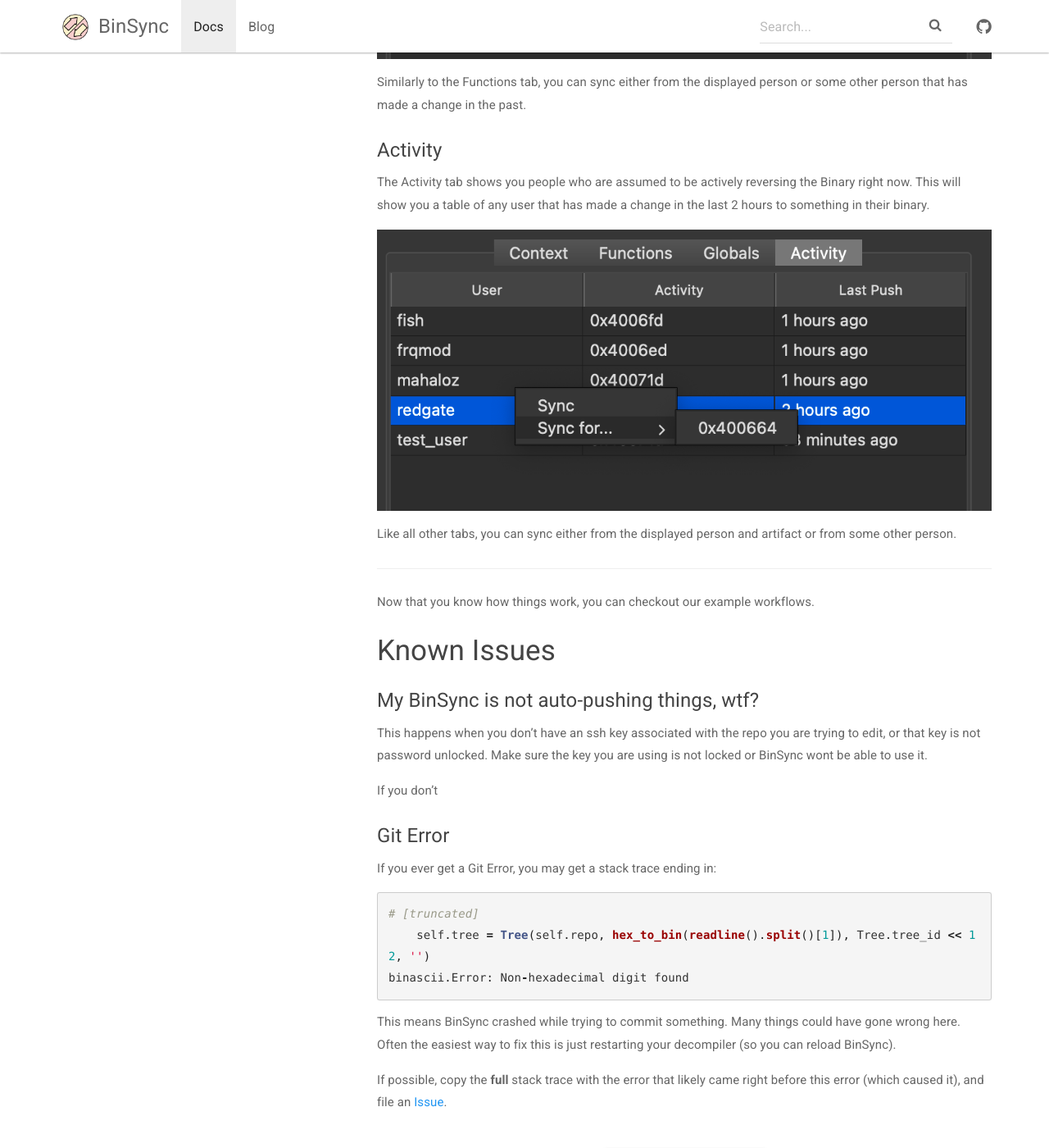
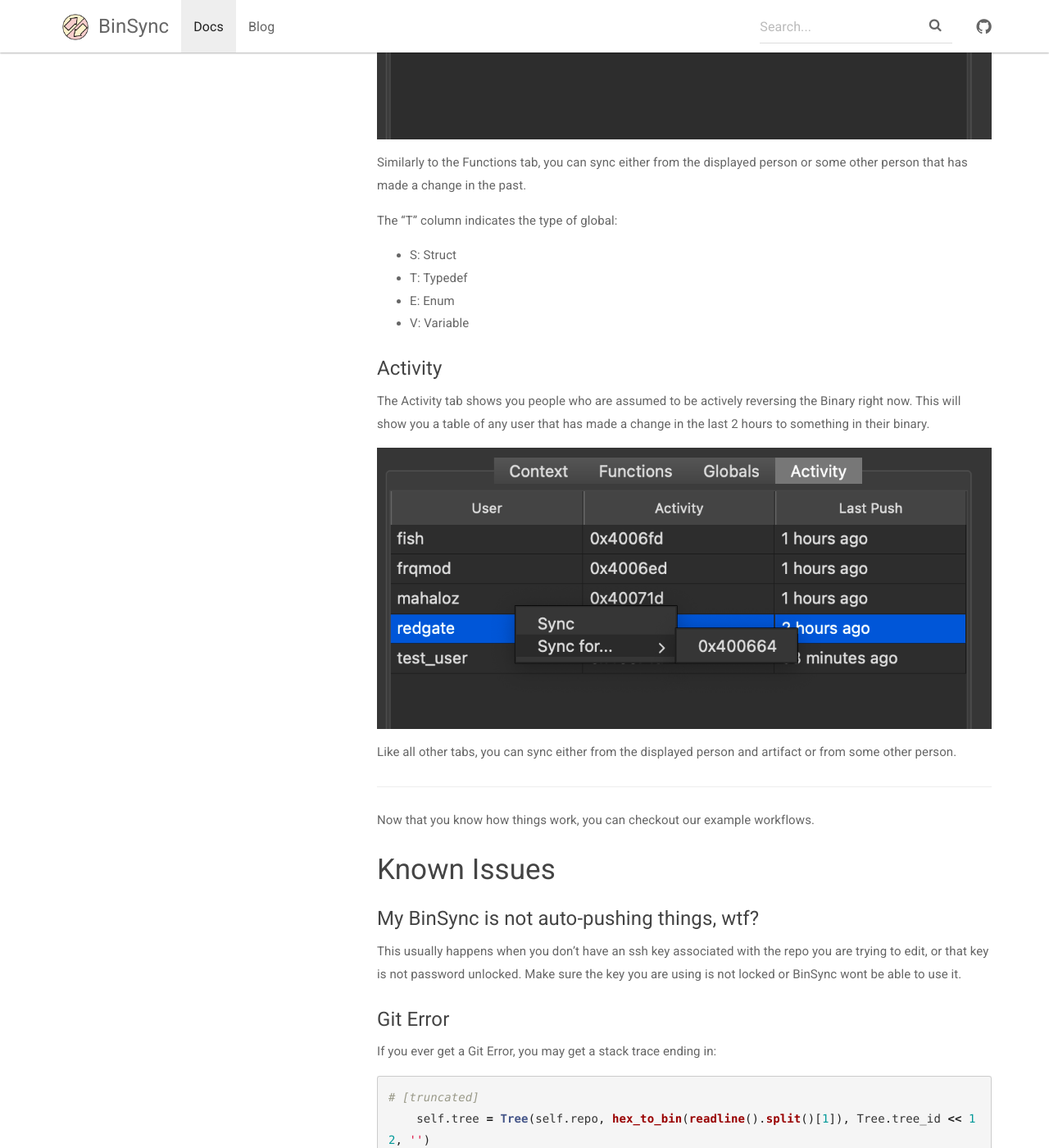
Before and after one commit to binsync/binsync.net, a Jekyll site: the page built from _docs/use_guide/fundamentals.md, in a window 1280 px wide and 1400 px high, scrolled down 3190 px. Shown: the whole window at 82% size. Built offline with Jekyll 4.4.1, drawn with Linux system fonts in a browser that asks for light colours; some of the changed text lies outside the part shown.

Commit message:
Documentation update (#8)
* Documentation update

* Clarify potential address discrepancy

* Fix typo

```diff
--- a/_docs/use_guide/fundamentals.md
+++ b/_docs/use_guide/fundamentals.md
@@ -47,6 +47,8 @@
 
 There are four tabs which separate the type of info you can get from BinSync: `Context`, `Functions`, `Globals`, `Activity`. Each tab has a table which you can right-click to do actions.
 
+**Note on addresses:** if you've loaded a binary with a base address offset, you may notice that the addresses of artifacts in your decompiler don't match those in the BinSync panel. By design, BinSync displays offset-normalized addresses.
+
 ### Context
 The Context tab is likely to be the tab you use the most. The Context tab is always associated with a context, which is the current function you are looking at. In the above image, I was looking at `mahaloz_main`. The context changes any time you click on a function.
 
@@ -67,6 +69,12 @@
 ![](/assets/img/use_guide/manual3.png)
 
 Similarly to the Functions tab, you can sync either from the displayed person or some other person that has made a change in the past.
+
+The "T" column indicates the type of global:
+- S: Struct
+- T: Typedef
+- E: Enum
+- V: Variable
 
 ### Activity
 The Activity tab shows you people who are assumed to be actively reversing the Binary right now. This will show you a table of any user that has made a change in the last 2 hours to something in their binary.
@@ -81,9 +89,7 @@
 
 ## Known Issues
 ### My BinSync is not auto-pushing things, wtf?
-This happens when you don't have an ssh key associated with the repo you are trying to edit, or that key is not password unlocked. Make sure the key you are using is not locked or BinSync wont be able to use it.
-
-If you don't
+This usually happens when you don't have an ssh key associated with the repo you are trying to edit, or that key is not password unlocked. Make sure the key you are using is not locked or BinSync wont be able to use it.
 
 ### Git Error
 If you ever get a Git Error, you may get a stack trace ending in:
```
Also changed, not shown: other parts of _docs/use_guide/fundamentals.md (+1 -1 lines), _docs/decompilers/binja.md (+3 -0 lines), README.md.
